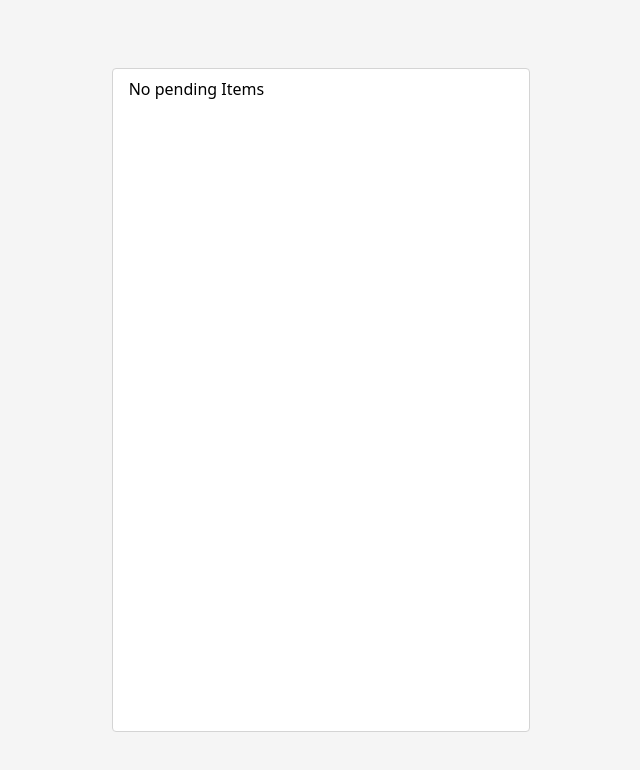
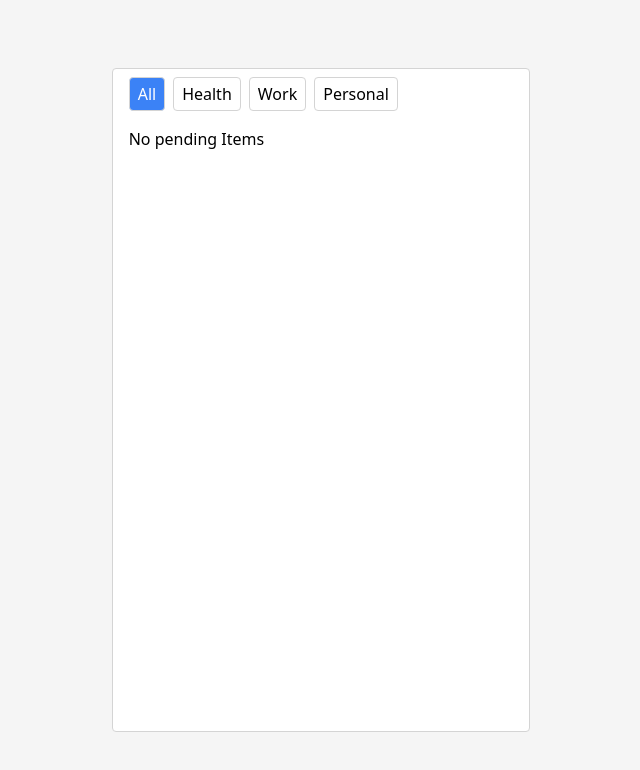
Before and after one commit to blumaa/todo-vue-claude, a Vue app: page /list-pending in a window 1280 px wide. Shown: the top 770 px of the page, without its empty margins (319-959 px from the left). Built offline with nearby package versions, Linux system fonts and the light colour scheme.

Commit message:
add filter component

```diff
--- /dev/null
+++ b/src/components/Filter/Filter.vue
@@ -0,0 +1,42 @@
+<script setup lang="ts">
+import { defineComponent } from 'vue';
+import { BaseButton } from '@/components/BaseButton';
+import { useFilterStore } from '@/stores/useFilterStore';
+
+defineComponent({
+  name: 'Filter',
+});
+
+const filterStore = useFilterStore();
+
+const categories = ['Health', 'Work', 'Personal'];
+
+const handleCategoryFilter = (category: string) => {
+  filterStore.setCategory(category);
+};
+
+const handleClearFilter = () => {
+  filterStore.clearFilter();
+};
+</script>
+
+<template>
+  <div class="flex gap-2 mb-4">
+    <BaseButton
+      @click="handleClearFilter"
+      :class="{ 'bg-blue-500 text-white': filterStore.selectedCategory === null }"
+    >
+      All
+    </BaseButton>
+    <BaseButton
+      v-for="category in categories"
+      :key="category"
+      @click="handleCategoryFilter(category)"
+      :class="{ 'bg-blue-500 text-white': filterStore.selectedCategory === category }"
+    >
+      {{ category }}
+    </BaseButton>
+  </div>
+</template>
+
+<style scoped></style>
--- /dev/null
+++ b/src/components/Filter/index.ts
@@ -0,0 +1 @@
+export { default as Filter } from './Filter.vue';
--- a/src/routes/PageListDoneItems.vue
+++ b/src/routes/PageListDoneItems.vue
@@ -3,6 +3,7 @@ import { computed } from 'vue';
 import { BaseCard } from '@/components/BaseCard';
 import { useTodoListStore } from '@/stores/useTodoListStore';
 import { ListItem } from '@/components/ListItem';
+import { Filter } from '@/components/Filter';
 
 const store = useTodoListStore();
 
@@ -13,6 +14,8 @@ const hasItems = computed(() => {
 
 <template>
   <base-card class="col-start-5 col-span-4 row-start-2 row-span-10">
+    <Filter />
+
     <div v-if="!hasItems">No completed Items</div>
 
     <ul v-else class="flex flex-col gap-3">
--- a/src/routes/PageListPendingItems.vue
+++ b/src/routes/PageListPendingItems.vue
@@ -3,6 +3,7 @@ import { computed } from 'vue';
 import { BaseCard } from '@/components/BaseCard';
 import { useTodoListStore } from '@/stores/useTodoListStore';
 import { ListItem } from '@/components/ListItem';
+import { Filter } from '@/components/Filter';
 
 const store = useTodoListStore();
 
@@ -13,6 +14,8 @@ const hasItems = computed(() => {
 
 <template>
   <base-card class="col-start-5 col-span-4 row-start-2 row-span-10">
+    <Filter />
+
     <div v-if="!hasItems">No pending Items</div>
 
     <ul v-else class="flex flex-col gap-3">
--- /dev/null
+++ b/src/stores/useFilterStore.ts
@@ -0,0 +1,20 @@
+import { ref } from 'vue';
+import { defineStore } from 'pinia';
+
+export const useFilterStore = defineStore('Filter', () => {
+  const selectedCategory = ref<string | null>(null);
+
+  const setCategory = (category: string) => {
+    selectedCategory.value = category;
+  };
+
+  const clearFilter = () => {
+    selectedCategory.value = null;
+  };
+
+  return {
+    selectedCategory,
+    setCategory,
+    clearFilter
+  };
+});
--- a/src/stores/useTodoListStore.ts
+++ b/src/stores/useTodoListStore.ts
@@ -1,12 +1,35 @@
 import { reactive, computed } from 'vue';
 import { defineStore } from 'pinia';
 import { ListItem, ListItemState } from '@/types';
+import { useFilterStore } from './useFilterStore';
 
 export const useTodoListStore = defineStore('TodoList', () => {
   const list: ListItem[] = reactive([]);
 
-  const pendingItems = computed(() => list.filter(item => item.state === 'pending'));
-  const completedItems = computed(() => list.filter(item => item.state === 'done'));
+  const extractCategory = (description: string): string | null => {
+    const match = description.match(/^\[([^\]]+)\]/);
+    return match ? match[1] : null;
+  };
+
+  const filterByCategory = (items: ListItem[], selectedCategory: string | null): ListItem[] => {
+    if (!selectedCategory) return items;
+    return items.filter(item => {
+      const category = extractCategory(item.description);
+      return category === selectedCategory;
+    });
+  };
+
+  const pendingItems = computed(() => {
+    const filterStore = useFilterStore();
+    const pending = list.filter(item => item.state === 'pending');
+    return filterByCategory(pending, filterStore.selectedCategory);
+  });
+
+  const completedItems = computed(() => {
+    const filterStore = useFilterStore();
+    const completed = list.filter(item => item.state === 'done');
+    return filterByCategory(completed, filterStore.selectedCategory);
+  });
 
   const addItem = (description: string) => {
     const newItem: ListItem = {
```
Also changed, not shown: 2 other files (tests, documents, lock files or other folders).
